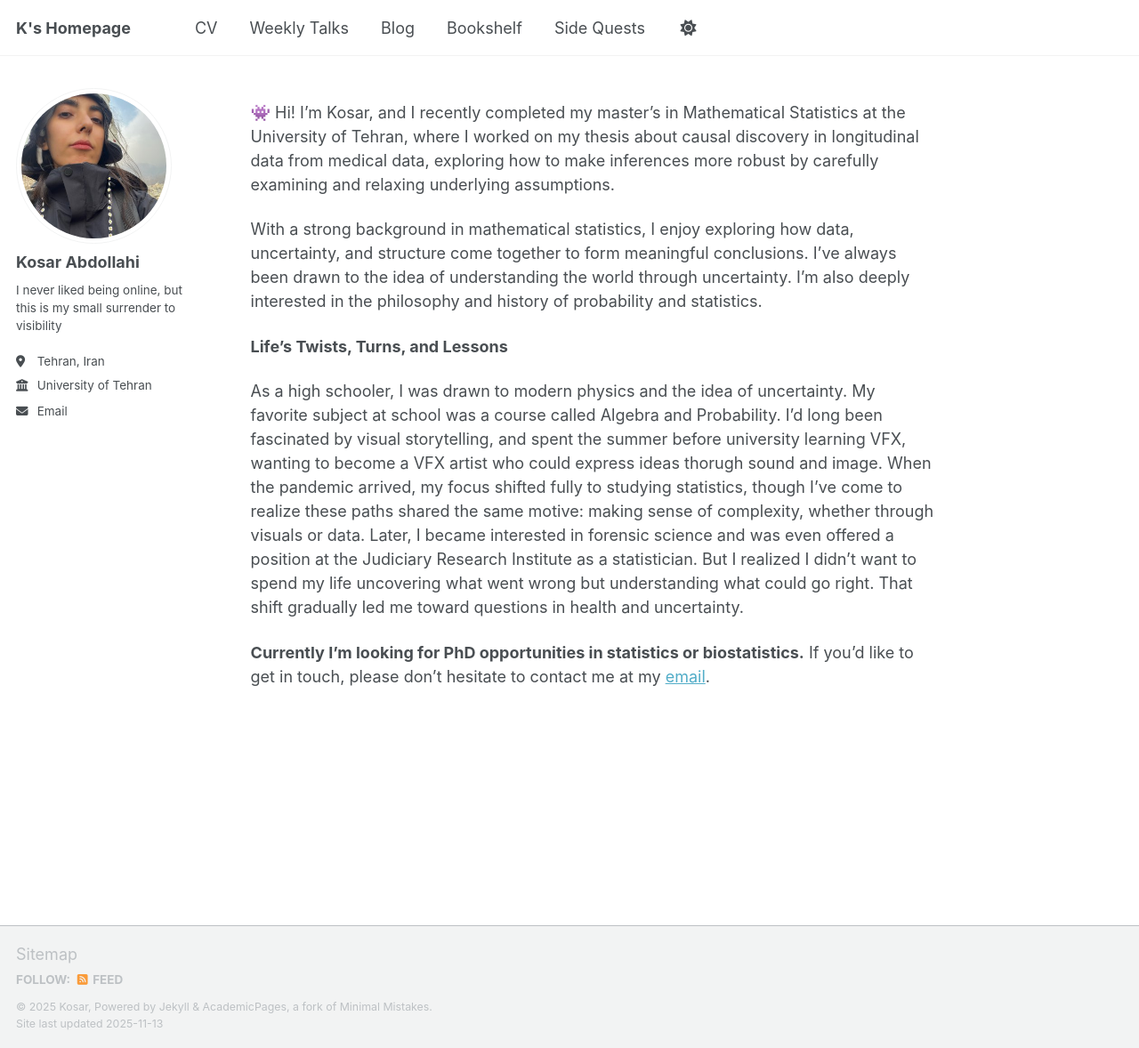
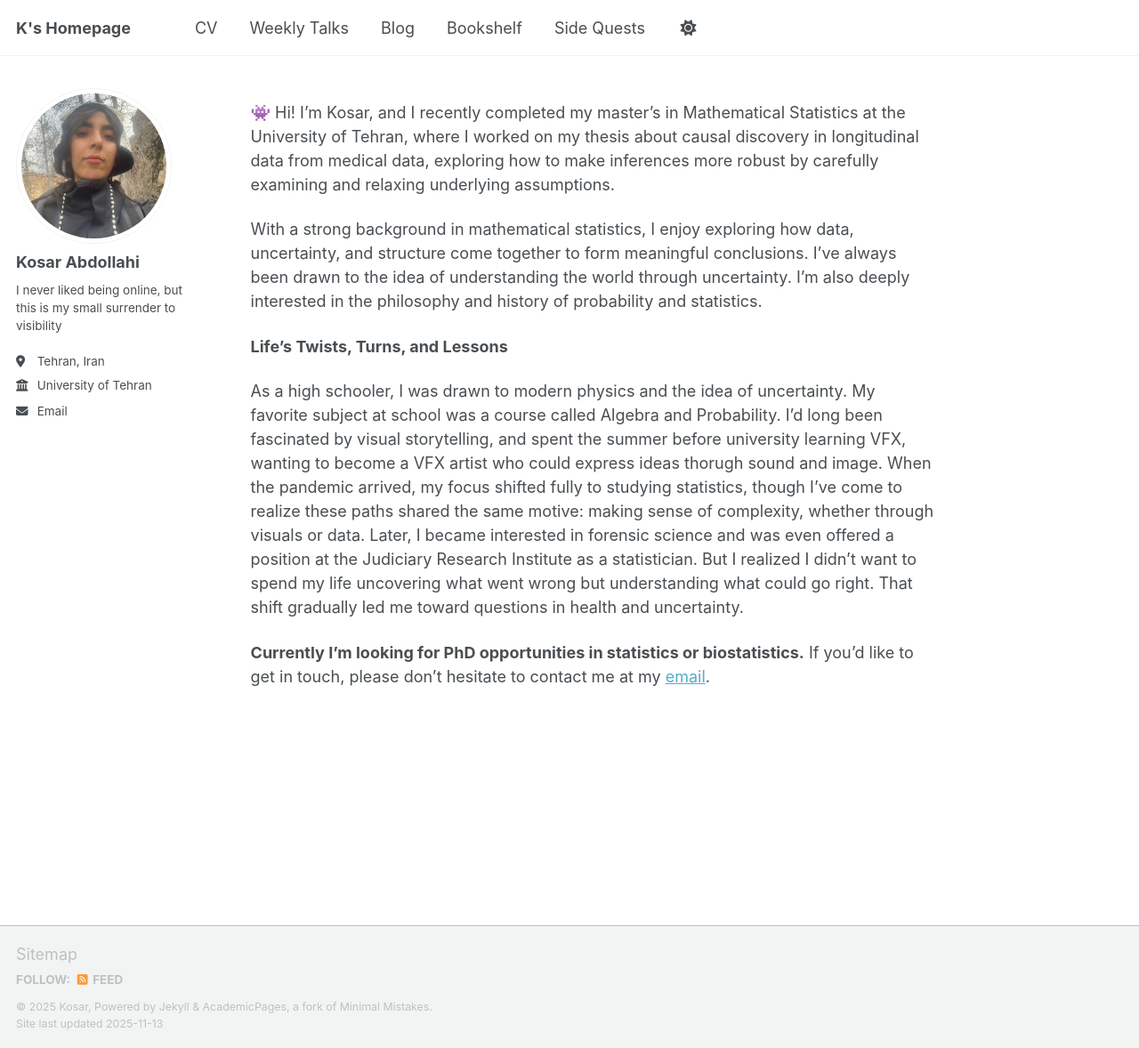
Before and after one commit to kabdollahi/kabdollahi.github.io, a Jekyll site: the page built from _pages/about.md, in a window 1280 px wide and 1178 px high. Shown: the whole window at 89% size. Built offline with Jekyll 4.4.1, drawn with Linux system fonts in a browser that asks for light colours; a script that is not in the unit is left out.

Commit message:
Update _config.yml

```diff
--- a/_config.yml
+++ b/_config.yml
@@ -23,7 +23,7 @@ repository               : "academicpages/academicpages.github.io"
 #               Additional customization can be done by editing /_includes/author-profile.html
 author:
   # Biographic information
-  avatar           : "profilekyub.JPG"
+  avatar           : "profilekyuub.JPG"
   name             : "Kosar Abdollahi"
   pronouns         : # example: "she/her"
   bio              : "I never liked being online, but this is my small surrender to visibility"
```
